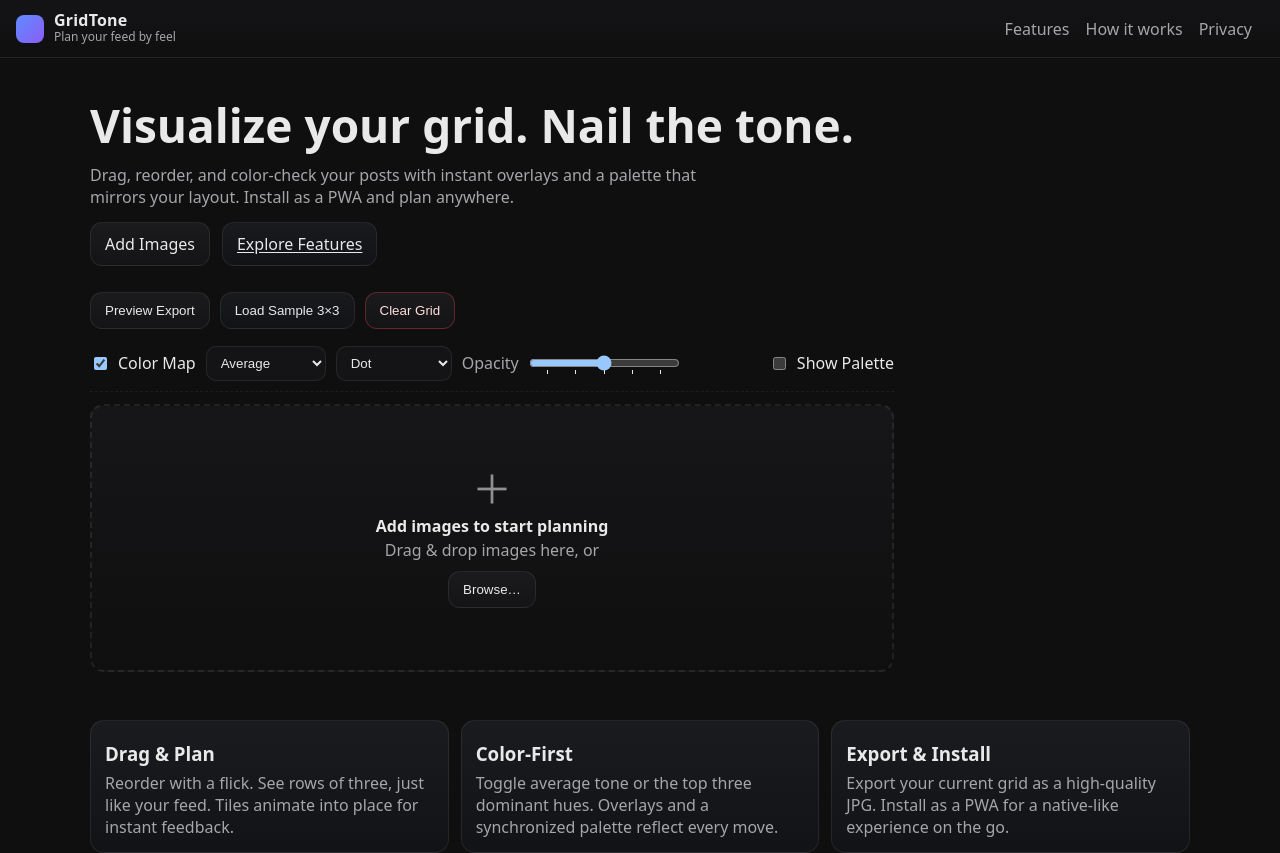
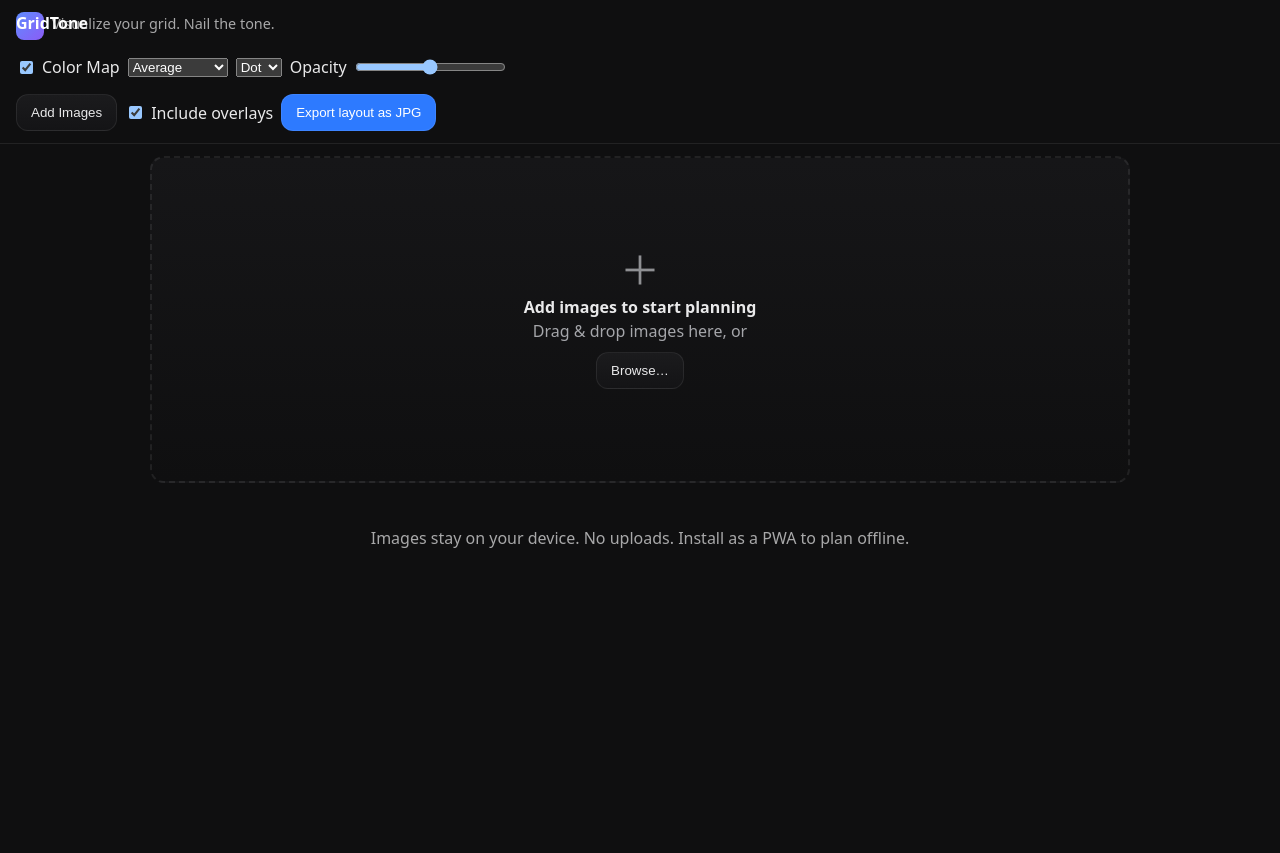
Before and after one commit to mikeccheung/tmc-gridtone, a React (Vite) app: page / in a window 1280 px wide. After the commit the page ends 800 px from the top, so only its background shows below. Built offline with nearby package versions, Linux system fonts and the light colour scheme.

Commit message:
UPDATE: remove export preview and add single “Export layout as JPG” with “Include overlays” option; stabilize capture timing to prevent stuck preview

```diff
--- a/public/styles.css
+++ b/public/styles.css
@@ -363,3 +363,16 @@ img { display: block; max-width: 100%; height: auto; }
 .grid { touch-action: pan-y; }                 /* allow vertical scroll when not dragging */
 .tile, .tile * { user-select: none; }          /* prevent text/image selection while pressing */
 .tile img { -webkit-user-drag: none; }         /* stop native image drag ghost */
+
+.topbar { padding: 12px 16px; display: grid; gap: 8px; border-bottom: 1px solid rgba(255,255,255,.08); }
+.branding { display: flex; align-items: baseline; gap: 8px; }
+.branding .logo { font-weight: 700; text-decoration: none; color: #fff; }
+.branding .tagline { opacity: .7; font-size: 0.9rem; }
+
+.controls { display: grid; gap: 8px; }
+.controls .row { display: flex; flex-wrap: wrap; align-items: center; gap: 8px; }
+.check { display: inline-flex; align-items: center; gap: 6px; user-select: none; }
+.range { display: inline-flex; align-items: center; gap: 6px; }
+.btn.primary { background: #2d7aff; color: #fff; }
+#export-root { margin: 12px auto; max-width: 980px; }
+.footer { padding: 16px; opacity: .7; text-align: center; }
--- a/src/App.jsx
+++ b/src/App.jsx
@@ -1,187 +1,213 @@
-import React, { useCallback, useEffect, useRef, useState } from 'react'
-import { OVERLAY_MODES, OVERLAY_ALPHAS, GRID_COLUMNS } from './constants'
-import { saveTiles, loadTiles } from './state/storage'
-import { useImageImporter } from './hooks/useImageImporter'
-import { exportGrid, exportGridObjectURL, ensureImagesDecoded } from './exportUtils'
-import Modal from './Modal'
-import Grid from './components/Grid'
-import Toolbar from './components/Toolbar'
-import PaletteSidebar from './components/PaletteSidebar'
-import ImageViewerModal from './components/ImageViewerModal'
-import { createPlaceholderTile, sampleColors9 } from './utils/placeholder'
+import React, { useEffect, useMemo, useRef, useState } from 'react'
+import Grid from './components/Grid.jsx'
+import { OVERLAY_MODES } from './constants'
+import { extractAverageAndDominant } from './imageUtils' // same util as before (color extraction)
+import html2canvas from 'html2canvas'
+
+/**
+ * App shell: toolbar, grid, and export.
+ * Export preview removed; a single button now downloads the JPG.
+ */
+
+const DEFAULT_OPACITY = 0.5
+const LS_KEY = 'gridtone-v1-items'
 
 export default function App() {
-  const [navOpen, setNavOpen] = useState(false)
-  const [showSidebar, setShowSidebar] = useState(false)
-
   const [items, setItems] = useState([])
-  useEffect(() => { (async () => setItems(await loadTiles()))() }, [])
   const [activeId, setActiveId] = useState(null)
 
+  // Color controls
   const [showColor, setShowColor] = useState(true)
-  const [mode, setMode] = useState('average')
-  const [overlayMode, setOverlayMode] = useState(OVERLAY_MODES.DOT)
-  const [overlayAlphaIdx, setOverlayAlphaIdx] = useState(2)
+  const [mode, setMode] = useState('average') // 'average' | 'dominant'
+  const [overlayMode, setOverlayMode] = useState(OVERLAY_MODES.DOT) // DOT | HALF | FULL
+  const [overlayAlpha, setOverlayAlpha] = useState(DEFAULT_OPACITY)
 
-  const [previewOpen, setPreviewOpen] = useState(false)
-  const [previewUrl, setPreviewUrl] = useState(null)
-  const [previewIncludeOverlays, setPreviewIncludeOverlays] = useState(false)
+  // Export UI
+  const [exportIncludeOverlay, setExportIncludeOverlay] = useState(true)
 
-  const [viewerOpen, setViewerOpen] = useState(false)
-  const [viewerIndex, setViewerIndex] = useState(0)
+  // File input ref (hidden)
+  const fileInputRef = useRef(null)
 
-  const { importing, importFiles } = useImageImporter()
-  const inputRef = useRef(null)
+  // A wrapper we capture for export (encapsulates only the grid, not the toolbar).
+  const exportRootRef = useRef(null)
 
-  useEffect(() => { saveTiles(items) }, [items])
-
-  const onFiles = async (files) => {
-    const newTiles = await importFiles(files)
-    if (newTiles.length) setItems(prev => prev.concat(newTiles))
-  }
-  const onDropInput = (e) => { e.preventDefault(); onFiles(e.dataTransfer.files) }
-  const onInputChange = (e) => onFiles(e.target.files)
-
-  const columns = GRID_COLUMNS
-  const overlayAlpha = OVERLAY_ALPHAS[overlayAlphaIdx]
-
-  // Export preview generation — now decodes images first
-  const generatePreview = useCallback(async () => {
-    if (!previewOpen || !items.length) return
-    if (previewUrl) { URL.revokeObjectURL(previewUrl); setPreviewUrl(null) }
-
-    await ensureImagesDecoded(items)
-
-    const url = await exportGridObjectURL({
-      tiles: items,
-      columns,
-      includeOverlays: previewIncludeOverlays,
-      showColor, mode, overlayMode,
-      overlayAlpha,
-      tileSize: 256, spacing: 12, background: '#0f0f10',
-    })
-    if (url) setPreviewUrl(url)
-  }, [previewOpen, items, columns, previewIncludeOverlays, showColor, mode, overlayMode, overlayAlpha, previewUrl])
-
-  const openPreview = useCallback(() => { if (items.length) setPreviewOpen(true) }, [items.length])
-  useEffect(() => { generatePreview() }, [generatePreview])
-  const closePreview = useCallback(() => {
-    setPreviewOpen(false)
-    if (previewUrl) { URL.revokeObjectURL(previewUrl); setPreviewUrl(null) }
-  }, [previewUrl])
-
-  const downloadExport = useCallback(async () => {
-    if (!items.length) return
-    await ensureImagesDecoded(items)
-    const blob = await exportGrid({
-      tiles: items, columns,
-      includeOverlays: previewIncludeOverlays,
-      showColor, mode, overlayMode, overlayAlpha,
-      tileSize: 512, spacing: 12, background: '#0f0f10',
-    })
-    if (!blob) return
-    const url = URL.createObjectURL(blob)
-    const a = document.createElement('a'); a.href = url; a.download = 'gridtone_export.jpg'; a.click()
-    URL.revokeObjectURL(url)
-  }, [items, columns, previewIncludeOverlays, showColor, mode, overlayMode, overlayAlpha])
-
-  // Sample 3×3 and Clear Grid
-  const loadSampleGrid = useCallback(async () => {
-    if (items.length) {
-      const ok = window.confirm('Replace current grid with a 3×3 sample? This will discard your current arrangement.')
-      if (!ok) return
-    }
-    const colors = sampleColors9()
-    const tiles = []
-    for (let i = 0; i < 9; i++) {
-      // eslint-disable-next-line no-await-in-loop
-      const t = await createPlaceholderTile({ rgb: colors[i], label: i + 1, size: 900 })
-      const blob = await fetch(t.img.src).then(r => r.blob()).catch(()=>null)
-      tiles.push({ ...t, blob })
-    }
-    setItems(tiles)
-  }, [items.length])
-
-  const clearGrid = useCallback(() => {
-    if (!items.length) return
-    const ok = window.confirm('Remove all images from the grid? This cannot be undone.')
-    if (ok) setItems([])
-  }, [items.length])
-
-  // Viewer wiring (open only if index is valid)
-  const handleTileClick = useCallback((idx) => {
-    if (idx >= 0 && idx < items.length) {
-      setViewerIndex(idx)
-      setViewerOpen(true)
-    }
-  }, [items.length])
-
-  const deleteFromViewer = useCallback((idx) => {
-    setItems((arr) => {
-      const next = arr.slice(0, idx).concat(arr.slice(idx + 1))
-      if (next.length === 0) {
-        setViewerOpen(false)
-      } else if (idx >= next.length) {
-        setViewerIndex(next.length - 1)
+  // Load/save items to localStorage
+  useEffect(() => {
+    try {
+      const raw = localStorage.getItem(LS_KEY)
+      if (raw) {
+        const parsed = JSON.parse(raw)
+        if (Array.isArray(parsed)) setItems(parsed)
       }
-      return next
-    })
+    } catch {}
   }, [])
 
+  useEffect(() => {
+    // Persist lightweight data (omit image element objects)
+    const skinny = items.map(it => ({
+      id: it.id,
+      img: { src: it.img?.src },
+      avg: it.avg,
+      dom: it.dom
+    }))
+    try { localStorage.setItem(LS_KEY, JSON.stringify(skinny)) } catch {}
+  }, [items])
+
+  // Handle file selection
+  const onAddClick = () => fileInputRef.current?.click()
+
+  const onFilesSelected = async (files) => {
+    if (!files || !files.length) return
+
+    // Downscale large images to reduce memory and avoid mobile quota issues
+    const maxSide = 1600
+    const newItems = []
+    for (const file of Array.from(files)) {
+      const src = await readFileAsDataURL(file)
+      const down = await downscale(src, maxSide)
+      const img = new Image()
+      img.src = down
+      await imageLoaded(img)
+      const { avg, dom } = await extractAverageAndDominant(img)
+      newItems.push({
+        id: crypto.randomUUID(),
+        img,
+        avg,
+        dom
+      })
+    }
+    setItems(prev => [...prev, ...newItems])
+  }
+
+  // Drag & drop on empty state handler
+  const onDropFiles = (fileList) => onFilesSelected(fileList)
+
+  // Color overlay label
+  const overlayLabel = useMemo(() => {
+    if (overlayMode === OVERLAY_MODES.DOT) return 'Dot'
+    if (overlayMode === OVERLAY_MODES.HALF) return 'Half'
+    return 'Full'
+  }, [overlayMode])
+
+  /**
+   * Export the grid as a JPG.
+   * If "Include overlays" is ON, we temporarily turn overlays ON for the capture,
+   * then restore the previous UI setting. We also force two paints so the capture
+   * always sees the correct DOM.
+   */
+  const handleExportJPG = async () => {
+    const node = exportRootRef.current
+    if (!node) return
+
+    const prevShow = showColor
+    let restore = false
+
+    try {
+      if (exportIncludeOverlay && !showColor) {
+        setShowColor(true)
+        restore = true
+        await nextFrame(); await nextFrame() // ensure overlays rendered
+      }
+      // Ensure tiles are perfectly square like the visual grid (they already are)
+      const canvas = await html2canvas(node, {
+        backgroundColor: '#0f0f10',
+        useCORS: true,
+        scale: Math.min(2, window.devicePixelRatio || 1.5)
+      })
+      const dataUrl = canvas.toDataURL('image/jpeg', 0.95)
+      downloadBlobURL(dataUrl, 'gridtone.jpg')
+    } catch (e) {
+      console.error('Export failed', e)
+      alert('Export failed. Try again after a fresh reload.')
+    } finally {
+      if (restore) {
+        setShowColor(prevShow)
+        await nextFrame()
+      }
+    }
+  }
+
   return (
-    <>
-      {/* Header */}
-      <header className="site-header">
-        <div className="brand">
-          <div className="logo" aria-hidden="true"></div>
-          <div className="brand-text">
-            <strong>GridTone</strong>
-            <span className="tagline">Plan your feed by feel</span>
+    <div className="page">
+      <header className="topbar">
+        <div className="branding">
+          <a href="/" className="logo">GridTone</a>
+          <span className="tagline">Visualize your grid. Nail the tone.</span>
+        </div>
+
+        <div className="controls">
+          <div className="row">
+            <label className="check">
+              <input
+                type="checkbox"
+                checked={showColor}
+                onChange={(e) => setShowColor(e.target.checked)}
+              />
+              <span>Color Map</span>
+            </label>
+
+            <select
+              value={mode}
+              onChange={(e) => setMode(e.target.value)}
+              aria-label="Color mode"
+            >
+              <option value="average">Average</option>
+              <option value="dominant">Dominant (3)</option>
+            </select>
+
+            <select
+              value={overlayMode}
+              onChange={(e) => setOverlayMode(Number(e.target.value))}
+              aria-label="Overlay style"
+            >
+              <option value={OVERLAY_MODES.DOT}>Dot</option>
+              <option value={OVERLAY_MODES.HALF}>Half</option>
+              <option value={OVERLAY_MODES.FULL}>Full</option>
+            </select>
+
+            <label className="range">
+              <span>Opacity</span>
+              <input
+                type="range"
+                min="0.2"
+                max="0.8"
+                step="0.15"
+                value={overlayAlpha}
+                onChange={(e) => setOverlayAlpha(Number(e.target.value))}
+              />
+            </label>
+          </div>
+
+          <div className="row">
+            <button className="btn" onClick={onAddClick}>Add Images</button>
+
+            <label className="check">
+              <input
+                type="checkbox"
+                checked={exportIncludeOverlay}
+                onChange={(e) => setExportIncludeOverlay(e.target.checked)}
+              />
+              <span>Include overlays</span>
+            </label>
+
+            <button className="btn primary" onClick={handleExportJPG}>
+              Export layout as JPG
+            </button>
           </div>
         </div>
-
-        <nav className={`primary-nav ${navOpen ? 'open' : ''}`} aria-label="Primary" onClick={() => setNavOpen(false)}>
-          <a href="#features">Features</a>
-          <a href="#howto">How it works</a>
-          <a href="#privacy">Privacy</a>
-        </nav>
-
-        <button className="hamburger" aria-label="Toggle menu" onClick={() => setNavOpen((o) => !o)}>
-          <span /><span /><span />
-        </button>
       </header>
 
-      {/* Hero */}
-      <section className="hero">
-        <div className="hero-inner">
-          <h1>Visualize your grid. Nail the tone.</h1>
-          <p>Drag, reorder, and color-check your posts with instant overlays and a palette that mirrors your layout. Install as a PWA and plan anywhere.</p>
-          <div className="hero-actions">
-            <label className="btn">
-              <input ref={inputRef} type="file" accept="image/*" multiple onChange={onInputChange} />
-              <span>{importing ? 'Importing…' : 'Add Images'}</span>
-            </label>
-            <a className="btn btn-secondary" href="#features">Explore Features</a>
-          </div>
-        </div>
-      </section>
+      <main>
+        <input
+          ref={fileInputRef}
+          type="file"
+          accept="image/*"
+          multiple
+          hidden
+          onChange={(e) => onFilesSelected(e.target.files)}
+        />
 
-      {/* App Shell */}
-      <div className="shell" onDragOver={(e) => e.preventDefault()} onDrop={onDropInput}>
-        <div className="page">
-          <Toolbar
-            hasItems={!!items.length}
-            importing={importing}
-            onOpenPreview={openPreview}
-            onLoadSample={loadSampleGrid}
-            onClearGrid={clearGrid}
-            showColor={showColor} setShowColor={setShowColor}
-            mode={mode} setMode={setMode}
-            overlayMode={overlayMode} setOverlayMode={setOverlayMode}
-            overlayAlphaIdx={overlayAlphaIdx} setOverlayAlphaIdx={setOverlayAlphaIdx}
-            showSidebar={showSidebar} setShowSidebar={setShowSidebar}
-          />
-
+        <div ref={exportRootRef} id="export-root">
           <Grid
             items={items}
             setItems={setItems}
@@ -191,75 +217,67 @@ export default function App() {
             mode={mode}
             overlayMode={overlayMode}
             overlayAlpha={overlayAlpha}
-            onTileClick={handleTileClick}
-            onAddClick={() => inputRef.current?.click()}    // for empty-state button
-            onDropFiles={(files)=>onFiles(files)}           // for empty-state drop
+            onTileClick={() => {}}
+            onAddClick={onAddClick}
+            onDropFiles={onDropFiles}
           />
         </div>
+      </main>
 
-        <PaletteSidebar open={showSidebar} items={items} mode={mode} />
-      </div>
-
-      {/* Feature strip */}
-      <section id="features" className="feature-strip">
-        <div className="feature-card">
-          <h3>Drag & Plan</h3>
-          <p>Reorder with a flick. See rows of three, just like your feed. Tiles animate into place for instant feedback.</p>
-        </div>
-        <div className="feature-card">
-          <h3>Color-First</h3>
-          <p>Toggle average tone or the top three dominant hues. Overlays and a synchronized palette reflect every move.</p>
-        </div>
-        <div className="feature-card">
-          <h3>Export & Install</h3>
-          <p>Export your current grid as a high-quality JPG. Install as a PWA for a native-like experience on the go.</p>
-        </div>
-      </section>
-
-      {/* Export Preview Modal */}
-      <Modal open={previewOpen} onClose={closePreview} title="Export Preview">
-        <div className="modal-header">
-          <strong>Export Preview</strong>
-          <button className="modal-close" onClick={closePreview} aria-label="Close">×</button>
-        </div>
-        <div className="modal-controls">
-          <label className="toggle">
-            <input
-              type="checkbox"
-              checked={previewIncludeOverlays}
-              onChange={(e) => setPreviewIncludeOverlays(e.target.checked)}
-            />
-            <span>Include overlays (use current Color Map/Mode/Opacity)</span>
-          </label>
-          <button className="btn" onClick={downloadExport}>Download JPG</button>
-        </div>
-        <div className="modal-body">
-          {previewUrl ? (
-            <img
-              src={previewUrl}
-              alt="Export preview"
-              style={{ maxWidth: '100%', height: 'auto', display: 'block', margin: '0 auto', borderRadius: 12 }}
-            />
-          ) : (
-            <div>Generating…</div>
-          )}
-        </div>
-      </Modal>
-
-      {/* Viewer */}
-      <ImageViewerModal
-        open={viewerOpen && !!items[viewerIndex]}   // only open if valid
-        onClose={()=>setViewerOpen(false)}
-        items={items}
-        index={viewerIndex}
-        setIndex={setViewerIndex}
-        onDeleteCurrent={deleteFromViewer}
-        showColor={showColor} setShowColor={setShowColor}
-        mode={mode} setMode={setMode}
-        overlayMode={overlayMode} setOverlayMode={setOverlayMode}
-        overlayAlphaIdx={overlayAlphaIdx} setOverlayAlphaIdx={setOverlayAlphaIdx}
-        overlayAlphas={OVERLAY_ALPHAS}
-      />
-    </>
+      <footer className="footer">
+        <p>Images stay on your device. No uploads. Install as a PWA to plan offline.</p>
+      </footer>
+    </div>
   )
 }
+
+/* ---------- helpers ---------- */
+
+function readFileAsDataURL(file) {
+  return new Promise((resolve, reject) => {
+    const fr = new FileReader()
+    fr.onload = () => resolve(fr.result)
+    fr.onerror = reject
+    fr.readAsDataURL(file)
+  })
+}
+
+/**
+ * Downscale a dataURL to fit maxSide while keeping aspect ratio.
+ * Returns a new dataURL (JPEG ~0.92).
+ */
+async function downscale(dataUrl, maxSide = 1600) {
+  const img = new Image()
+  img.src = dataUrl
+  await imageLoaded(img)
+  const { width, height } = img
+  const scale = Math.min(1, maxSide / Math.max(width, height))
+  if (scale === 1) return dataUrl
+  const canvas = document.createElement('canvas')
+  canvas.width = Math.round(width * scale)
+  canvas.height = Math.round(height * scale)
+  const ctx = canvas.getContext('2d')
+  ctx.drawImage(img, 0, 0, canvas.width, canvas.height)
+  return canvas.toDataURL('image/jpeg', 0.92)
+}
+
+function imageLoaded(img) {
+  return new Promise((res, rej) => {
+    if (img.complete && img.naturalWidth) return res()
+    img.onload = () => res()
+    img.onerror = rej
+  })
+}
+
+function nextFrame() {
+  return new Promise((r) => requestAnimationFrame(() => requestAnimationFrame(r)))
+}
+
+function downloadBlobURL(dataUrl, filename) {
+  const a = document.createElement('a')
+  a.href = dataUrl
+  a.download = filename
+  document.body.appendChild(a)
+  a.click()
+  a.remove()
+}
```
